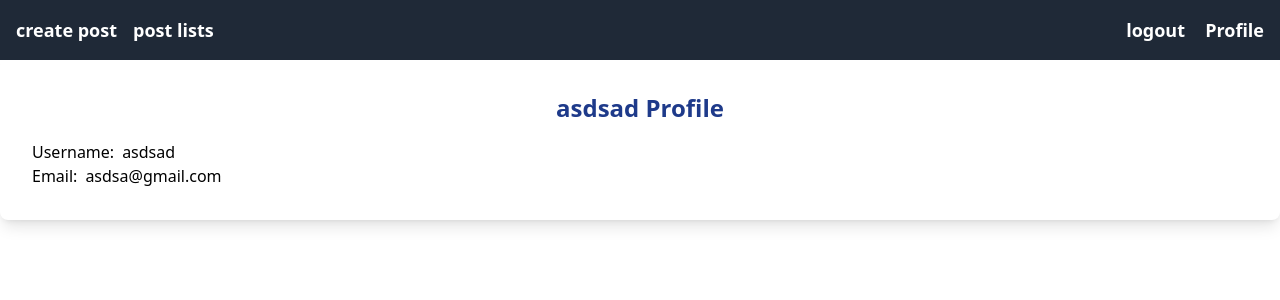
After one commit to Roopika-sics/Cyber-Bullying-Detection, a Django app: a page that uses templates/base.html in a window 1280 px wide. The commit adds this page. Shown: the top 300 px of the page. Run offline with Django 5.2, Linux system fonts and the light colour scheme; a user stored in the database is signed in; data comes from the database, SQL or seed files in the repository; both versions use the stored data as it was after the commit; some libraries are stand-ins or nearby versions.

Commit message:
view profile

```diff
--- /dev/null
+++ b/accounts/templates/accounts/user_profile.html
@@ -0,0 +1,19 @@
+{% extends "base.html" %}
+{% block title %}{{ user.username }}'s Profile{% endblock %}
+{% block content %}
+
+<div class="profile-section bg-white p-8 rounded-lg shadow-lg text-black">
+    <h2 class="text-2xl text-center font-extrabold text-blue-900 mb-4">{{ profile.user }} Profile</h2>
+    <div class="profile-container">
+        <div class="profile-info flex gap-2">
+            <p class="profile-label">Username:</p>
+            <p class="profile-value">{{ profile.user }}</p>
+        </div>
+        <div class="profile-info flex gap-2">
+            <p class="profile-label">Email:</p>
+            <p class="profile-value">{{ user.email }}</p>
+        </div>
+    </div>
+</div>
+
+{% endblock %}
--- a/accounts/urls.py
+++ b/accounts/urls.py
@@ -1,5 +1,5 @@
 from django.urls import path
-from .views import register, user_login, user_logout, forgot_password, verify_otp, reset_password
+from .views import register, user_login, user_logout, forgot_password, verify_otp, reset_password, user_profile
 
 
 urlpatterns = [
@@ -9,4 +9,5 @@ urlpatterns = [
     path("forgot-password/", forgot_password, name="forgot_password"),
     path("verify-otp/", verify_otp, name="verify_otp"),
     path("reset-password/", reset_password, name="reset_password"),
+    path("profile/<str:username>/", user_profile, name="user_profile"),
 ]
--- a/accounts/views.py
+++ b/accounts/views.py
@@ -1,4 +1,4 @@
-from django.shortcuts import render, redirect
+from django.shortcuts import render, redirect, get_object_or_404
 from django.contrib.auth import authenticate, login, logout
 from django.contrib.auth.models import User
 from .forms import RegistrationForm
@@ -9,6 +9,8 @@ import random
 from django.core.mail import send_mail
 from django.utils.timezone import now, timedelta
 from .models import OTP
+from django.views.decorators.cache import never_cache
+from django.contrib.auth.decorators import login_required
 
 def register(request):
     if request.method == "POST":
@@ -115,6 +117,15 @@ def reset_password(request):
 
     return render(request, "accounts/reset_password.html")
 
+@never_cache
+@login_required
+def user_profile(request, username):
+    user = get_object_or_404(User, username=username)
+    profile = get_object_or_404(Profile, user=user)
+
+    return render(request, 'accounts/user_profile.html', {'user': user, 'profile': profile})
+
+
 def user_logout(request):
     logout(request)
     request.session.flush()
--- a/templates/base.html
+++ b/templates/base.html
@@ -21,6 +21,7 @@
         <div class="logout">
             {% if user.is_authenticated %}
             <a href="{% url 'logout' %}" class="text-white font-bold text-lg ml-4 hover:text-blue-500">logout</a>
+            <a href="{% url 'user_profile' user.username %}" class="text-white font-bold text-lg ml-4 hover:text-blue-500">Profile</a>
             {% else %}
             <a href="{% url 'login' %}" class="text-white font-bold text-lg ml-4 hover:text-blue-500">login</a>
             {% endif %}
```
Also changed, not shown: accounts/templates/accounts/edit_profile.html (added), db.sqlite3.
